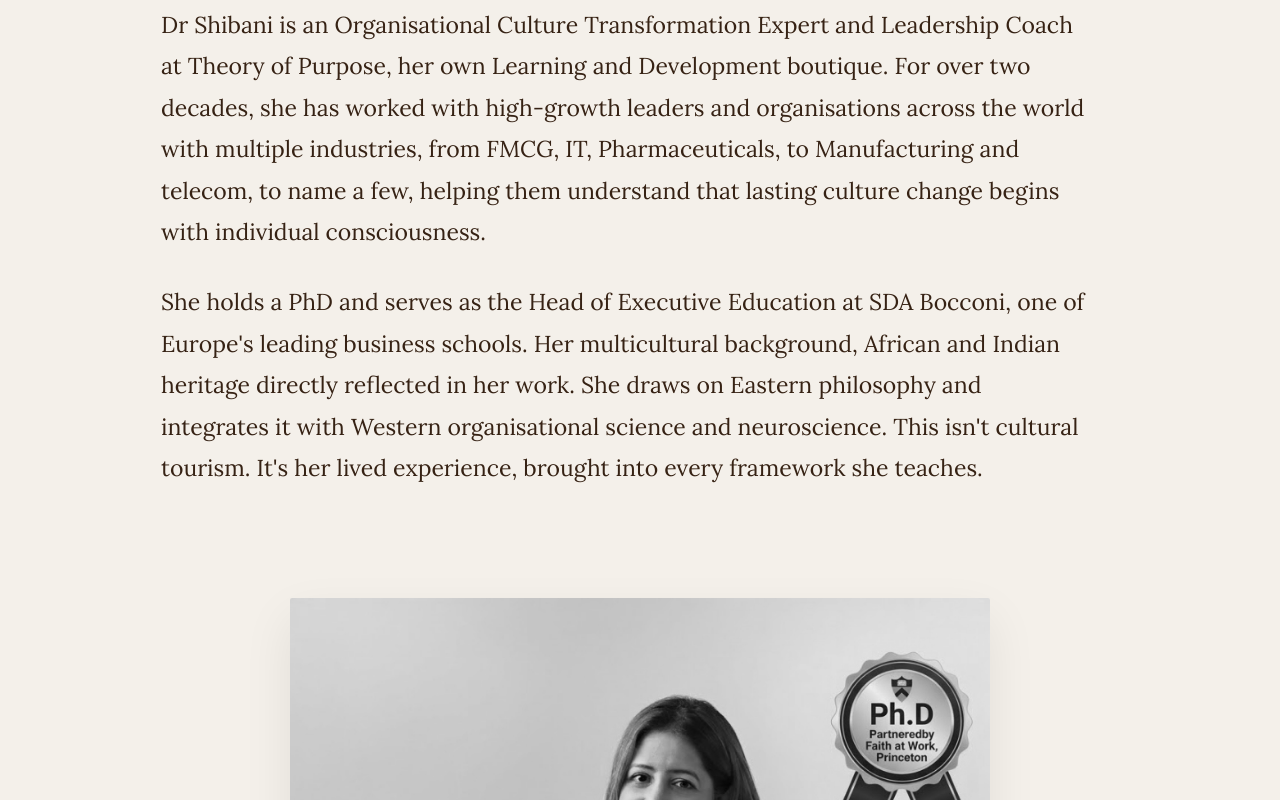
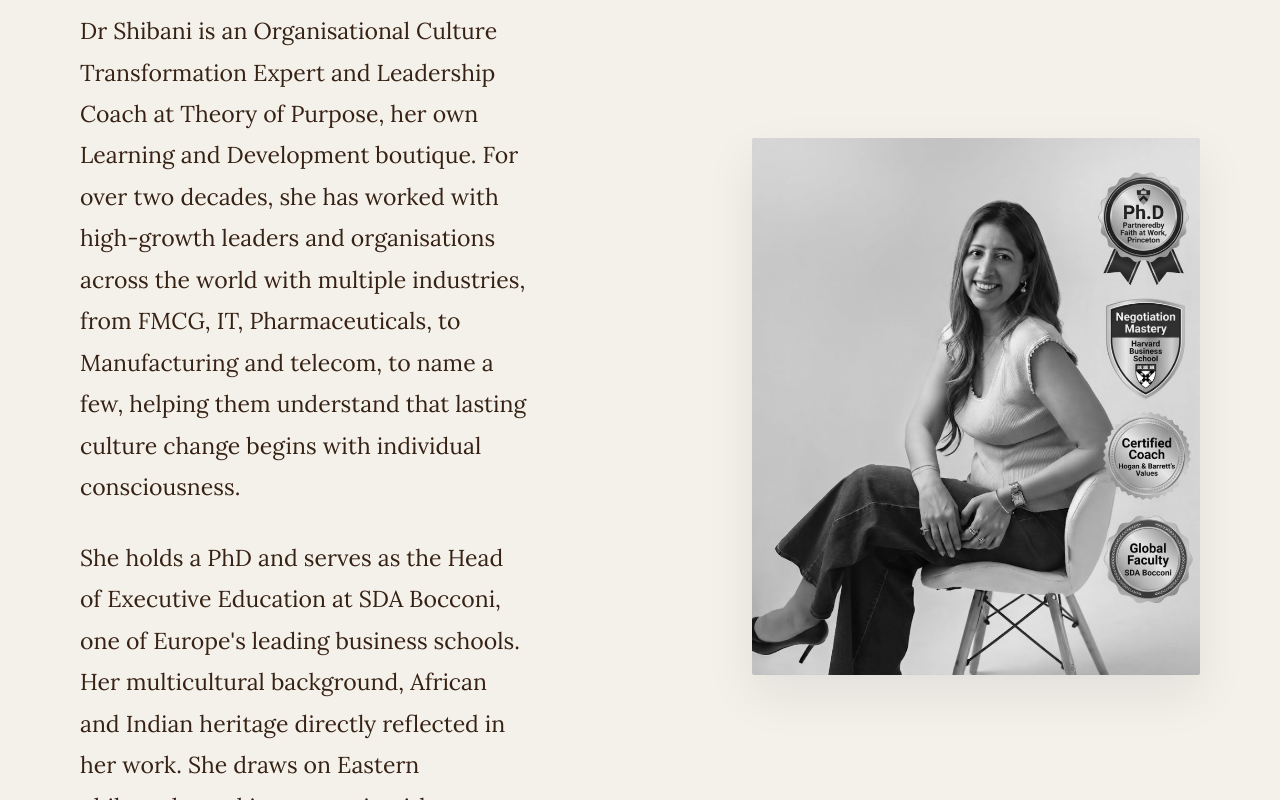
Before and after one commit to artdoesit/Dr-Shibani-, a React (Vite) app: page / in a window 1280 px wide. Shown: the part 6040-6840 px from the top of the page. Built offline with nearby package versions, Linux system fonts and the light colour scheme; a web font is replaced by a local one.

Commit message:
Update About the Author Flexbox layout to space-between edge-anchored 40% max-width

```diff
--- a/src/App.css
+++ b/src/App.css
@@ -661,17 +661,20 @@ body::before {
 
 /* ── AUTHOR SECTION ───────────────────────────────────────────────────────── */
 .section-author {
-  padding: 12rem 5rem; /* Extended vertical padding for more section breathing room */
+  padding: 8rem 5rem;
   background: var(--parchment);
   display: flex;
-  flex-direction: column;
+  flex-direction: row;
+  justify-content: space-between;
   align-items: center;
-  gap: 5rem;
+  width: 100%;
+  box-sizing: border-box;
 }
 .author-content {
-  max-width: 958px; /* Matches the exact width of the photo + badges showcase */
+  max-width: 40%;
   width: 100%;
   text-align: left;
+  padding: 0;
 }
 .author-section-kicker {
   font-family: var(--f-ui);
@@ -685,15 +688,15 @@ body::before {
 }
 .author-showcase {
   display: flex;
-  gap: 2.5rem;
-  align-items: center; /* Center the image and badges column vertically */
-  justify-content: center;
+  justify-content: flex-end;
+  align-items: center;
+  max-width: 40%;
   width: 100%;
 }
 .author-img-wrapper {
   position: relative;
   width: 100%;
-  max-width: 700px;
+  max-width: 100%;
   height: auto;
   aspect-ratio: 854 / 1024; /* Original aspect ratio of the uploaded image */
   border-radius: 2px;
@@ -706,7 +709,6 @@ body::before {
 }
 .author-img-wrapper:hover img { filter: grayscale(0%); }
 
-.author-content { padding-right: 2rem; }
 .author-tag {
   font-family: var(--f-ui); font-size: 0.95rem; letter-spacing: 0.3em;
   text-transform: uppercase; color: var(--accent); margin-bottom: 1.5rem; display: block;
@@ -1423,6 +1425,15 @@ body::before {
     font-size: 0.65rem !important;
     line-height: 1.3 !important;
   }
+  .section-author {
+    flex-direction: column !important;
+    gap: 3rem !important;
+    padding: 5rem 2rem !important;
+  }
+  .author-content,
+  .author-showcase {
+    max-width: 100% !important;
+  }
 }
 
 /* ── FLUID SCROLL TEXT CLASS ─────────────────────────────────────────────── */
```
Also changed, not shown: 1 other file (tests, documents, lock files or other folders).
